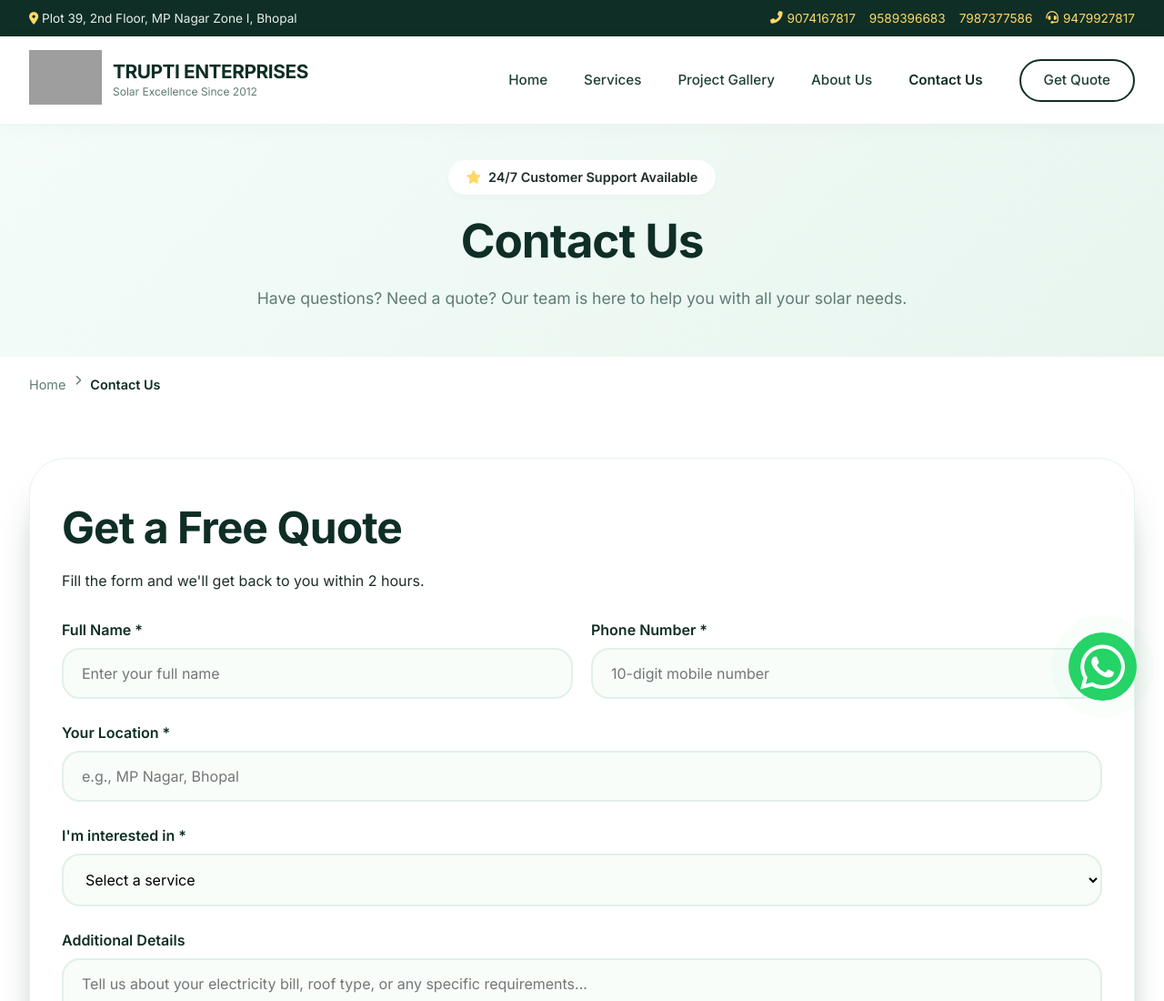
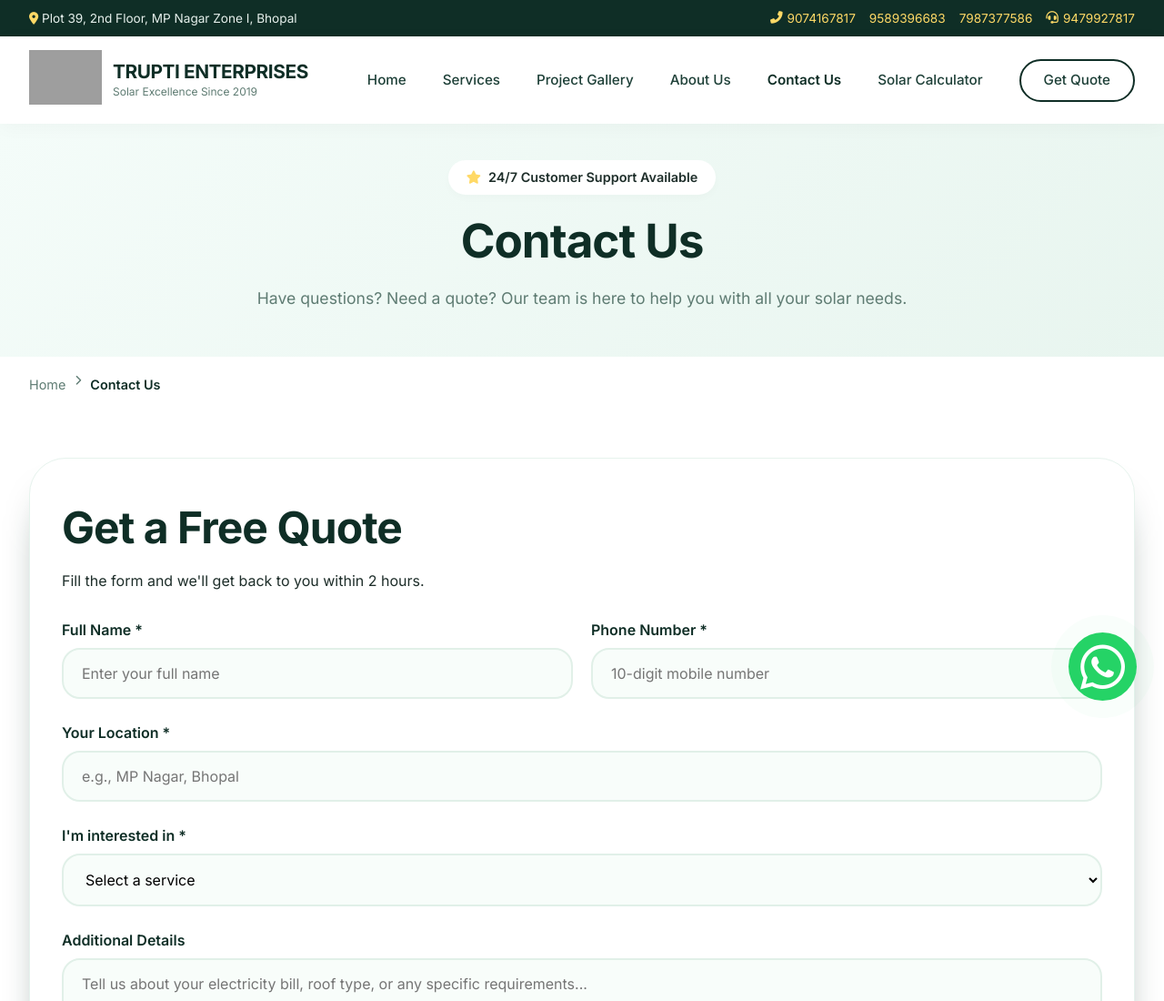
Before and after one commit to DuvenderSandhu/Test, a plain HTML site: page contact.html in a window 1280 px wide. Shown: the top 1100 px of the page at 91% size. Drawn offline with Linux system fonts and the light colour scheme; grey boxes are pictures that could not be loaded.

Commit message:
Update company slogan and add Solar Calculator link

```diff
--- a/contact.html
+++ b/contact.html
@@ -866,7 +866,7 @@
             <a href="index.html"><img src="https://i.ibb.co/nsbFDDpR/te-8.png" alt="Trupti Enterprises Logo"></a>
             <div class="logo-text">
                 <h1><a href="index.html">TRUPTI ENTERPRISES</a></h1>
-                <span>Solar Excellence Since 2012</span>
+                <span>Solar Excellence Since 2019</span>
             </div>
         </div>
 
@@ -877,6 +877,7 @@
             <a href="gallery.html">Project Gallery</a>
             <a href="about.html">About Us</a>
             <a href="contact.html" class="active">Contact Us</a>
+            <a href="solar-cal.html">Solar Calculator</a>
             <a href="quote.html" class="btn-outline" style="padding: 10px 25px;">Get Quote</a>
         </div>
 
@@ -894,6 +895,7 @@
     <a href="gallery.html">Project Gallery</a>
     <a href="about.html">About Us</a>
     <a href="contact.html" class="active">Contact Us</a>
+    <a href="solar-cal.html">Solar Calculator</a>
     <a href="quote.html" style="color: #0F2E26; font-weight: 700;">Get Quote</a>
 </div>
 
```
